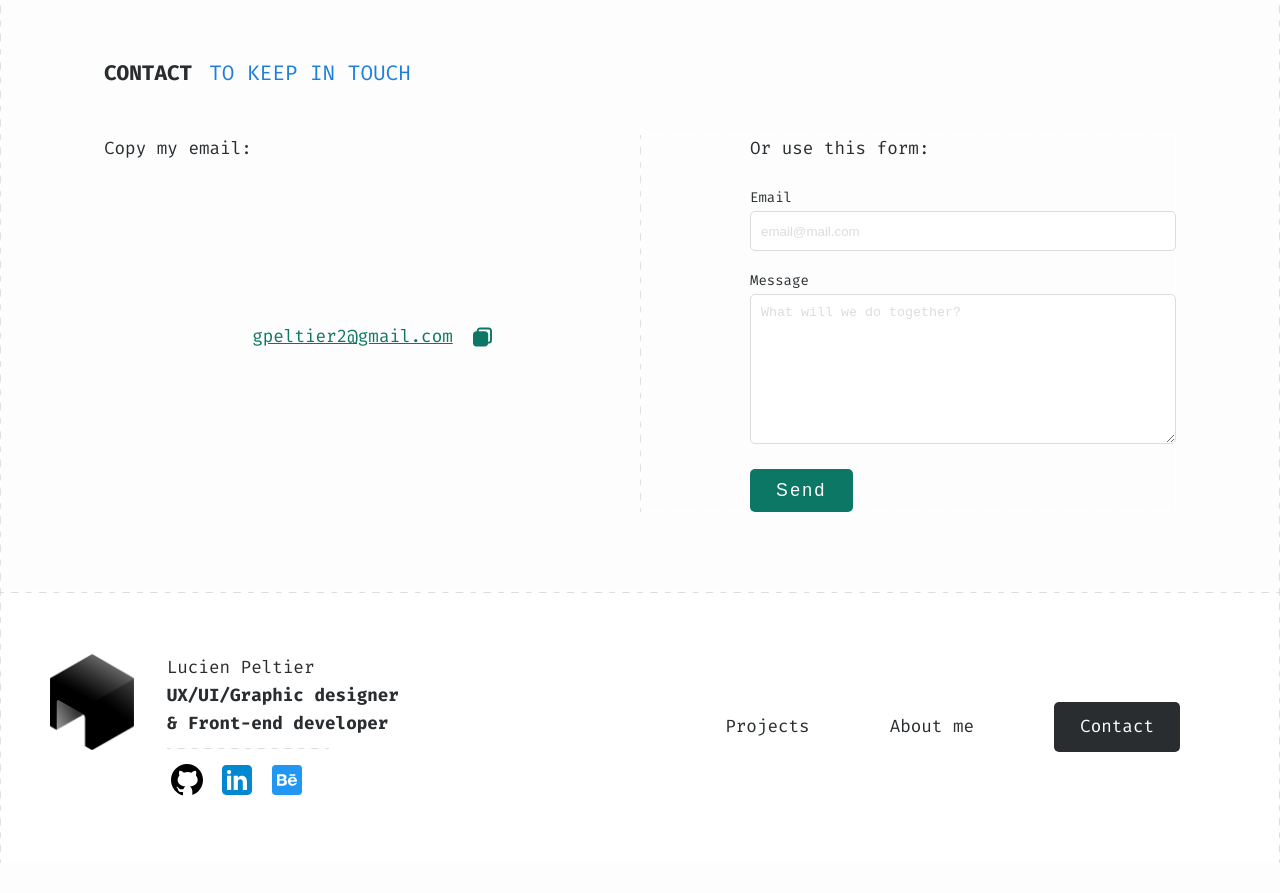
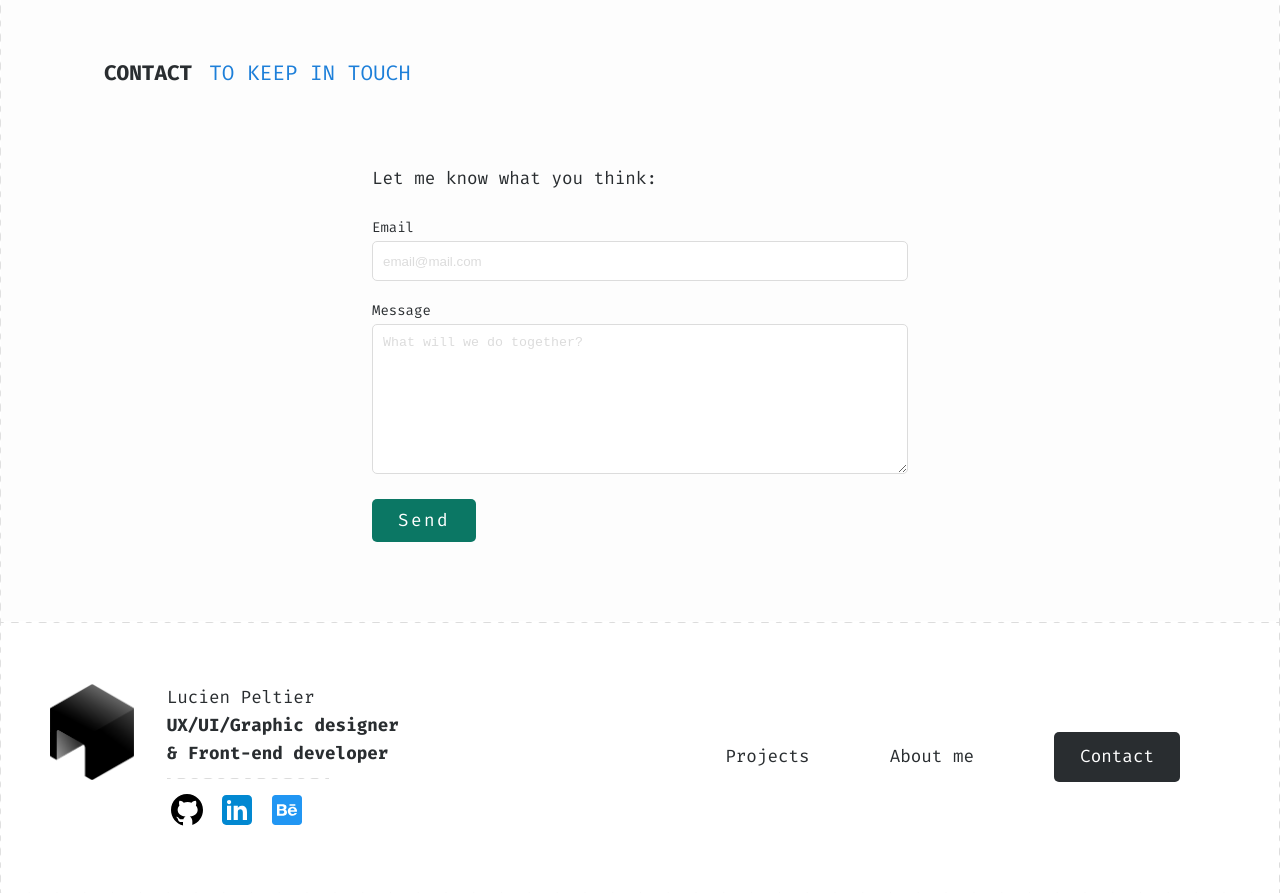
Before and after one commit to Gilles-Lucien/portfolio, a React (Create React App) app: page / in a window 1280 px wide. Shown: the part 2161-3054 px from the top of the page. Before the commit the page ends 3024 px from the top, so only its background shows below. Built offline with nearby package versions, Linux system fonts and the light colour scheme.

Commit message:
refactor: Update ContactForm component to include font-family, font-weight, and font-style in Button styles. Deleted email copy

```diff
--- a/src/components/Button/styles.css
+++ b/src/components/Button/styles.css
@@ -23,6 +23,9 @@
   font-size: 1.1rem;
   border-radius: 5px;
   text-decoration: none;
+  font-family: "Fira Mono", monospace;
+  font-weight: 400;
+  font-style: normal;
   cursor: pointer;
   transition: all 0.3s ease;
   border: 1px solid transparent;
--- a/src/components/Button/styles.scss
+++ b/src/components/Button/styles.scss
@@ -1,4 +1,4 @@
-@use '../../utils/variables/colors' as c;
+@use "../../utils/variables/colors" as c;
 
 .contactButton {
   background-color: c.$dark;
@@ -25,6 +25,9 @@
   font-size: 1.1rem;
   border-radius: 5px;
   text-decoration: none;
+  font-family: "Fira Mono", monospace;
+  font-weight: 400;
+  font-style: normal;
   cursor: pointer;
   transition: all 0.3s ease;
   border: 1px solid transparent;
--- a/src/components/ContactForm/index.jsx
+++ b/src/components/ContactForm/index.jsx
@@ -1,18 +1,14 @@
 import React, { useState } from "react";
 import "./styles.css";
-import copy from "../../assets/svg/copy.svg";
 // import Button from "../Button";
 
 export default function ContactForm() {
   const [cursorPosition, setCursorPosition] = useState({ x: 0, y: 0 });
-  const [showTooltip, setShowTooltip] = useState(false);
   const [showSubmitTooltip, setShowSubmitTooltip] = useState(false);
   const [showErrorTooltip, setShowErrorTooltip] = useState(false);
 
   const [emailInput, setEmailInput] = useState("");
   const [messageInput, setMessageInput] = useState("");
-
-  const email = "gpeltier2@gmail.com";
 
   ///// ajout pour netlify form
   const encode = (data) => {
@@ -27,7 +23,11 @@ export default function ContactForm() {
     fetch("/", {
       method: "POST",
       headers: { "Content-Type": "application/x-www-form-urlencoded" },
-      body: encode({ "form-name": "contact", "email": emailInput, "message": messageInput }),
+      body: encode({
+        "form-name": "contact",
+        email: emailInput,
+        message: messageInput,
+      }),
     })
       .then(() => console.log("form submited successfully"))
       .catch((error) => alert(error));
@@ -40,7 +40,6 @@ export default function ContactForm() {
   };
 
   const submit = (event) => {
-    event.preventDefault();
     const emailRegex = /.+@.+/;
     if (!emailRegex.test(emailInput)) {
       setCursorPosition({ x: event.clientX + 20, y: event.clientY - 60 });
@@ -60,19 +59,7 @@ export default function ContactForm() {
     setTimeout(() => {
       setShowSubmitTooltip(false);
       document.removeEventListener("mousemove", handleMouseMove);
-    }, 2000);
-  };
-
-  const copyToClipboard = (e) => {
-    navigator.clipboard.writeText(email);
-    e.target.focus();
-    setCursorPosition({ x: e.clientX + 20, y: e.clientY - 60 });
-    document.addEventListener("mousemove", handleMouseMove);
-    setShowTooltip(true);
-    setTimeout(() => {
-      setShowTooltip(false);
-      document.removeEventListener("mousemove", handleMouseMove);
-    }, 2000);
+    }, 4000);
   };
 
   return (
@@ -82,40 +69,14 @@ export default function ContactForm() {
           Contact <span>to keep in touch</span>
         </h2>
         <div className="contactSection__container__mailAndForm">
-          <div className="contactSection__container__mailAndForm--mail">
-            <p>Copy my email:</p>
-            <div>
-              <p id="contactMail" onClick={copyToClipboard}>
-                gpeltier2@gmail.com
-              </p>{" "}
-              <img
-                src={copy}
-                alt="copy email to clipboard"
-                onClick={copyToClipboard}
-              />
-            </div>
-            {showTooltip && (
-              <div
-                className="toolTip"
-                style={{
-                  position: "fixed",
-                  top: cursorPosition.y,
-                  left: cursorPosition.x,
-                }}
-              >
-                Copied to clipboard!
-              </div>
-            )}
-          </div>
           <div className="contactSection__container__mailAndForm--form">
-            <p>Or use this form:</p>
+            <p>Let me know what you think:</p>
             <form
               className="contactForm"
               name="contact"
               onSubmit={(e) => {
                 e.preventDefault();
                 handleSubmit(e, emailInput, messageInput);
-                submit(e);
               }}
               data-netlify="true"
             >
@@ -146,7 +107,7 @@ export default function ContactForm() {
                     left: cursorPosition.x,
                   }}
                 >
-                  reminder : connect the form to a backend to send the email.
+                  Form submitted! I will get back to you soon.
                 </div>
               )}
               {showErrorTooltip && (
@@ -161,7 +122,7 @@ export default function ContactForm() {
                   Please enter a valid email.
                 </div>
               )}
-              <button type="submit" className="sendButton">
+              <button type="submit" className="sendButton" onClick={submit}>
                 Send
               </button>
             </form>
--- a/src/components/ContactForm/styles.css
+++ b/src/components/ContactForm/styles.css
@@ -39,6 +39,8 @@
 .contactSection__container__mailAndForm {
   display: flex;
   flex-direction: row;
+  justify-content: center;
+  margin-top: 30px;
 }
 .contactSection__container__mailAndForm--mail {
   width: 50%;
@@ -62,11 +64,6 @@
 }
 .contactSection__container__mailAndForm--form {
   width: 50%;
-  border-image-width: 1px;
-  border-image-slice: 1;
-  border-image-repeat: round;
-  border-image-source: url(../../assets/images/border_left.png);
-  padding-left: 110px;
   align-items: flex-end;
 }
 .contactSection__container__mailAndForm--form p {
--- a/src/components/ContactForm/styles.scss
+++ b/src/components/ContactForm/styles.scss
@@ -37,6 +37,8 @@
     &__mailAndForm {
       display: flex;
       flex-direction: row;
+      justify-content: center;
+      margin-top: 30px;
       &--mail {
         width: 50%;
         display: flex;
@@ -59,8 +61,6 @@
       }
       &--form {
         width: 50%;
-        @include m.dashedBorder("left");
-        padding-left: 110px;
         align-items: flex-end;
         & p {
           margin-bottom: 20px;
```
Also changed, not shown: 2 other files (tests, documents, lock files or other folders). Lines whose indentation alone changed are shown as unchanged.
